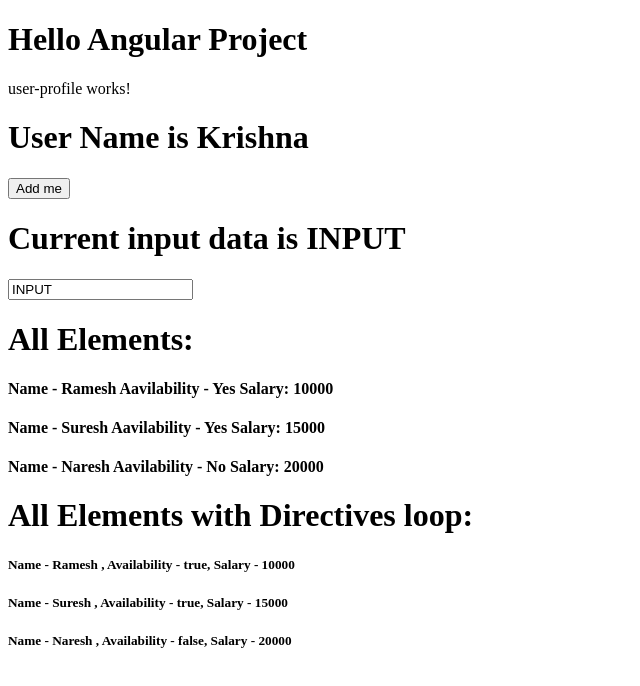
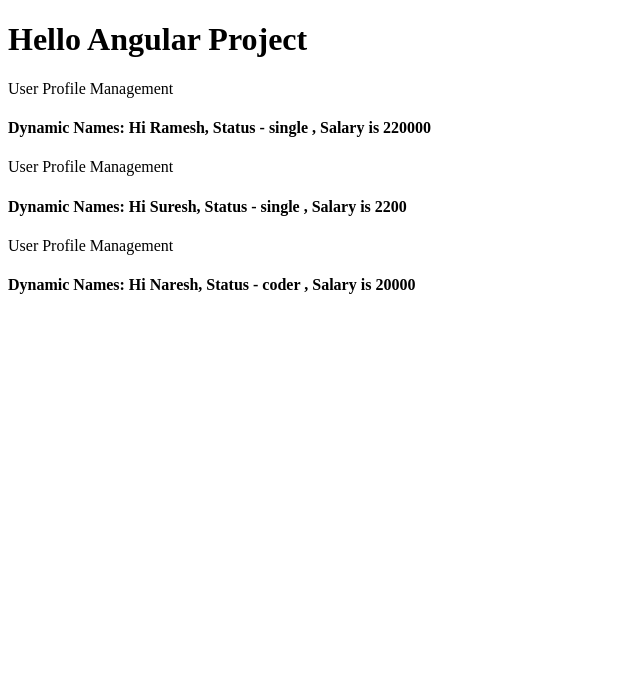
Before and after one commit to krishna0diggi/Codepen-Clone-Angular, an Angular app: page / in a window 1280 px wide. Shown: the top 686 px of the page, without its empty margins (0-640 px from the left). Built offline with nearby package versions, Linux system fonts and the light colour scheme.

Commit message:
Input-decorator

```diff
--- a/src/app/app.component.html
+++ b/src/app/app.component.html
@@ -1,2 +1,8 @@
 <h1>Hello Angular Project</h1>
-<app-user-profile></app-user-profile>
+<div>
+    <!-- <app-user-profile userName="krishna" [isSingle]="true" [salary]="40000"></app-user-profile>
+    <app-user-profile userName="Vipul" [isSingle]="false" [salary]="60000"></app-user-profile>
+    <app-user-profile userName="Anuj" [isSingle]="false" [salary]="70000"></app-user-profile> -->
+
+    <app-user-profile *ngFor="let user of users" [userName]="user.name" [isSingle]="user.isSingle" [salary]="user.salary"></app-user-profile>
+</div>
--- a/src/app/app.component.ts
+++ b/src/app/app.component.ts
@@ -1,14 +1,20 @@
 import { Component } from '@angular/core';
 import { RouterOutlet } from '@angular/router';
 import { UserProfileComponent } from './components/user-profile/user-profile.component';
+import { CommonModule } from '@angular/common';
 
 @Component({
   selector: 'app-root',
   standalone: true,
-  imports: [RouterOutlet, UserProfileComponent],
+  imports: [RouterOutlet, UserProfileComponent, CommonModule],
   templateUrl: './app.component.html',
   styleUrl: './app.component.css'
 })
 export class AppComponent {
-  title = 'project';
+  users = [
+    {name: "Ramesh", isSingle:true, salary: 220000},
+    {name: "Suresh", isSingle:true, salary: 2200},
+    {name: "Naresh", isSingle:false, salary: 20000}
+  ]
+  // title = 'project';
 }
--- a/src/app/components/user-profile/user-profile.component.html
+++ b/src/app/components/user-profile/user-profile.component.html
@@ -1,19 +1,19 @@
-<p>user-profile works!</p>
+<p>User Profile Management</p>
 <!-- Interpolation -->
-<h1>User Name is {{name}} </h1>
+<!-- <h1>User Name is {{name}} </h1> -->
 
 <!-- Property Binding -->
-<button [disabled]="isDisable">Add me</button>
+<!-- <button [disabled]="isDisable">Add me</button> -->
 
 
 <!-- One Way Binding  -->
 <!-- When we are getting the inputVal from the function or varibale that we have decalerd. -->
 
-<h1> Current input data is {{inputvAL}}</h1>
+<!-- <h1> Current input data is {{inputvAL}}</h1> -->
 <!-- Two Way data binding  -->
 
 <!-- 1st Way to write the code:  -->
-<input type="text" [value]="inputvAL" (input)="onChange($event)">
+<!-- <input type="text" [value]="inputvAL" (input)="onChange($event)"> -->
 
 <!-- Secong Way to write the code: (Import formsModule in the TS file)  -->
 <!-- <input type="text" [(ngModel)]="inputvAL"> -->
@@ -23,18 +23,21 @@
 <!-- Directive is used to change the behaviour of the HTML elements.
 For Example: *ngFor,  *ngIf  -->
 
-<h1>All Elements:</h1>
-<div>
+<!-- <h1>All Elements:</h1> -->
+<!-- <div>
     @for(user of users;track user.name){
         <h4> Name - {{user.name}} Aavilability - {{user.isAval?"Yes":"No"}} Salary: {{user.salary}}</h4>
     }
-</div>
+</div> -->
 
 
-<h1>All Elements with Directives loop:</h1>
+<!-- <h1>All Elements with Directives loop:</h1> -->
 <!-- Directives in angular with loop -->
-<div *ngFor="let user of users ">
+<!-- <div *ngFor="let user of users ">
 
     <h5 *ngIf="user.salary > 1000" >Name - {{user.name}} ,   Availability - {{user.isAval}},  Salary - {{user.salary}}</h5>
 
-</div>
+</div> -->
+<!-- {{console.log("Array of userss", "name is ", name,  , "  ", "Single is ", isSingle)}} -->
+
+<h4>Dynamic Names: {{name}},   Status - {{isSingle?"single":"coder"}} , Salary is {{salary}}</h4>
--- a/src/app/components/user-profile/user-profile.component.ts
+++ b/src/app/components/user-profile/user-profile.component.ts
@@ -1,6 +1,13 @@
 import { CommonModule } from '@angular/common';
-import { Component } from '@angular/core';
+import { booleanAttribute, Component, Input } from '@angular/core';
 import { FormsModule } from '@angular/forms';
+
+// const formatName = (value:string) => {
+//   return "Hi" + value;
+// }
+function formatName (value:string) {
+  return "Hi" + " " + value
+}
 
 @Component({
   selector: 'app-user-profile',
@@ -10,29 +17,36 @@
   styleUrl: './user-profile.component.css'
 })
 export class UserProfileComponent {
-  name:string = "Krishna"
-  Designation:string = "Junior Web Developer"
-  salary:number = 2000
-  isDisable = false
-  inputvAL = "INPUT"
 
-  users = [
-    {name: "Ramesh", isAval:true, salary: 10000},
-    {name: "Suresh", isAval:true, salary: 15000},
-    {name: "Naresh", isAval:false, salary: 20000}
-  ]
+  @Input({alias: "userName", transform: formatName}) name=""
+  @Input({transform: booleanAttribute}) isSingle:boolean;
+  @Input() salary!: number;
 
 
-  onChange(e:Event) {
-    const values = (e.target as HTMLInputElement).value
-    // console.log(values)
 
-    // Two WayBinding data is here: Data is changes accordingly
-    this.inputvAL = values
-  }
+  // name:string = "Krishna"
+  // Designation:string = "Junior Web Developer"
+  // salary:number = 2000
+  // isDisable = false
+  // inputvAL = "INPUT"
 
-  ondelete(){
-    console.log(this.inputvAL)
+  // users = [
+  //   {name: "Ramesh", isAval:true, salary: 10000},
+  //   {name: "Suresh", isAval:true, salary: 15000},
+  //   {name: "Naresh", isAval:false, salary: 20000}
+  // ]
 
-  }
+
+  // onChange(e:Event) {
+  //   const values = (e.target as HTMLInputElement).value
+  //   // console.log(values)
+
+  //   // Two WayBinding data is here: Data is changes accordingly
+  //   this.inputvAL = values
+  // }
+
+  // ondelete(){
+  //   console.log(this.inputvAL)
+
+  // }
 }
```
Also changed, not shown: 1 other file (tests, documents, lock files or other folders).
